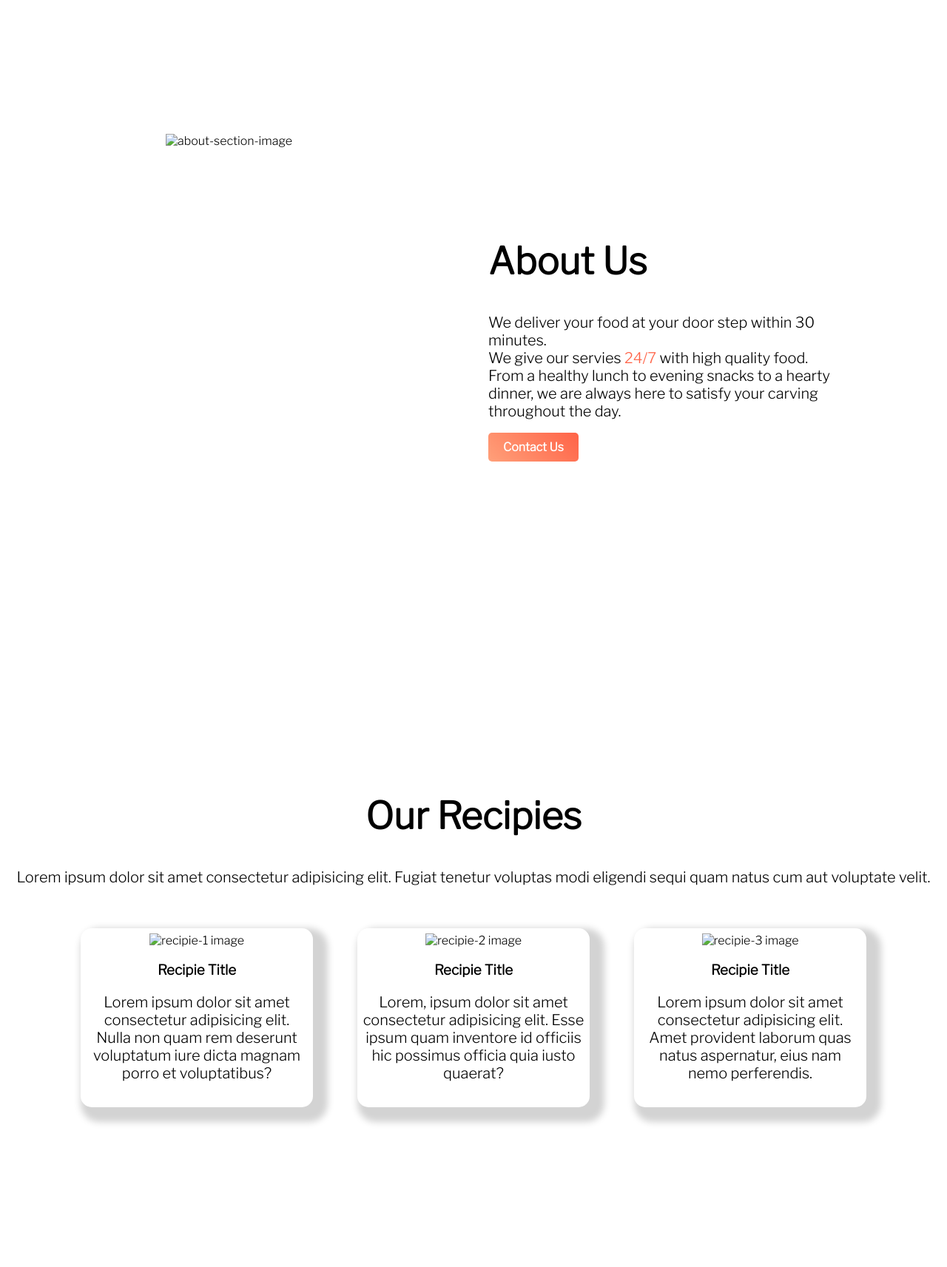
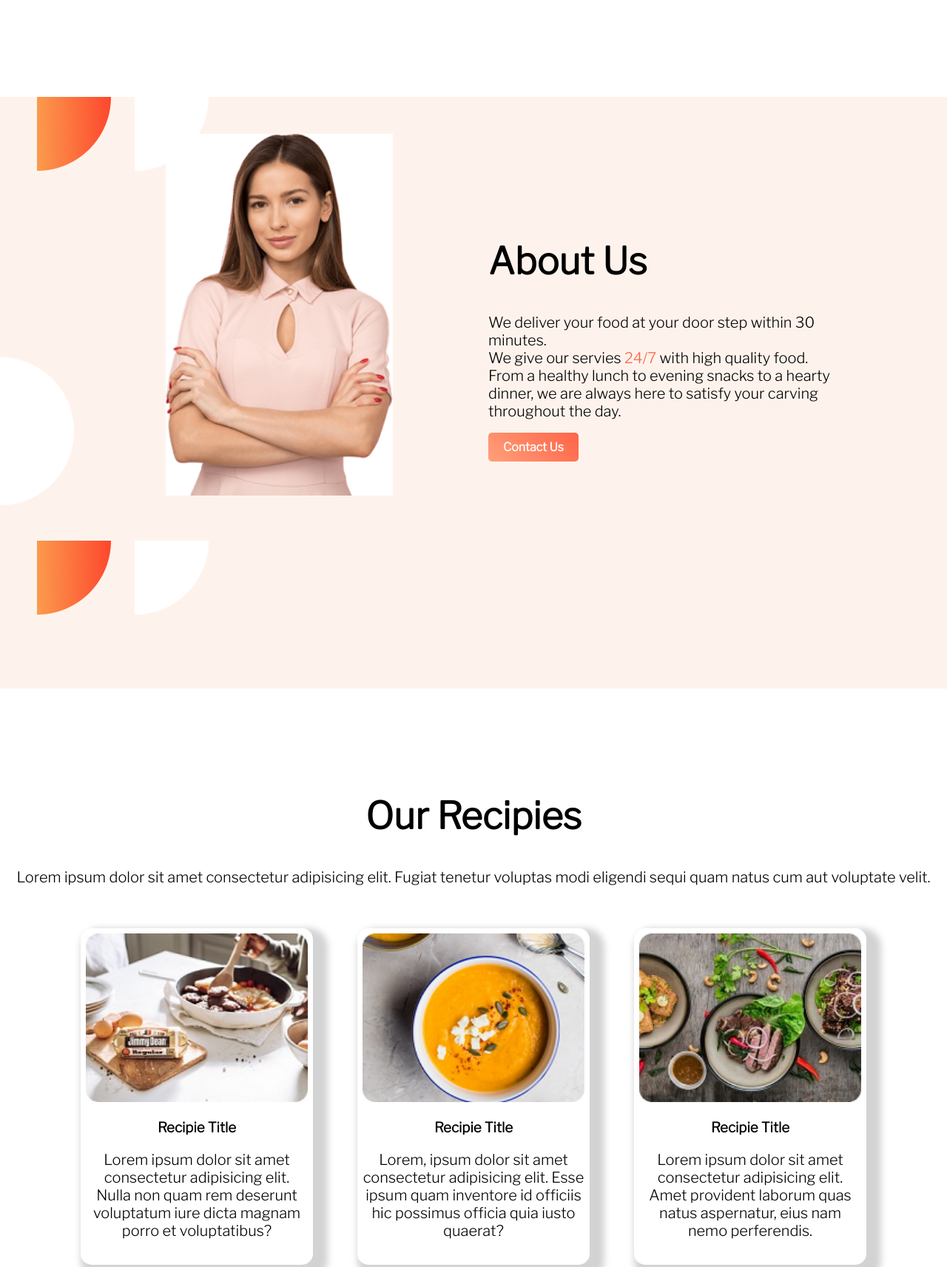
Before and after one commit to Diganta165/foodNetwork, a plain HTML site: page index.html in a window 1280 px wide. Shown: the part 720-2433 px from the top of the page at 74% size. Drawn offline with nearby package versions, Linux system fonts and the light colour scheme; the site is published under a folder, as on GitHub Pages, so addresses that start at the root find nothing.

Commit message:
changed all the photo name to lowercase

```diff
--- a/index.html
+++ b/index.html
@@ -28,13 +28,13 @@
                 <a class="link-button" target="_blank" href="https://github.com/Diganta165">Order Food</a>
             </div>
             <div class="half-width">
-                <img src="/images/introSection.png" alt="intro-section-image">
+                <img src="./images/intro-section.png" alt="intro-section-image">
             </div>
         </section>
 
         <section class="about-section">
             <div class="half-width">
-                <img src="/images/aboutSection.png" alt="about-section-image" />
+                <img src="./images/about-section.png" alt="about-section-image" />
             </div>
             <div class="half-width extra-padding">
                 <h1>About Us</h1>
@@ -54,7 +54,7 @@
             <div class="recipies">
                 <div class="recipie-card">
                     <div>
-                        <img src="/images/recipie-1.jpg" alt="recipie-1 image">
+                        <img src="./images/recipie-1.jpg" alt="recipie-1 image">
                     </div>
                     <h3><b>Recipie Title</b></h3>
                     <p>Lorem ipsum dolor sit amet consectetur adipisicing elit. Nulla non quam rem deserunt voluptatum
@@ -62,7 +62,7 @@
                 </div>
                 <div class="recipie-card">
                     <div>
-                        <img src="/images/recipie-2.png" alt="recipie-2 image">
+                        <img src="./images/recipie-2.png" alt="recipie-2 image">
                     </div>
                     <h3><b>Recipie Title</b></h3>
                     <p>Lorem, ipsum dolor sit amet consectetur adipisicing elit. Esse ipsum quam inventore id officiis
@@ -70,7 +70,7 @@
                 </div>
                 <div class="recipie-card">
                     <div>
-                        <img src="/images/recipie-3.jpg" alt="recipie-3 image">
+                        <img src="./images/recipie-3.jpg" alt="recipie-3 image">
                     </div>
                     <h3><b>Recipie Title</b></h3>
                     <p>Lorem ipsum dolor sit amet consectetur adipisicing elit. Amet provident laborum quas natus
--- a/style.css
+++ b/style.css
@@ -69,7 +69,7 @@ p{
 }
 
 .about-section{
-    background-image: url(/images/aboutSectionBackground.png);
+    background-image: url(./images/about-section-background.png);
 
 }
 
```
Also changed, not shown: images/about-section-background.png (renamed from images/aboutSectionBackground.png), images/about-section.png (renamed from images/aboutSection.png), images/intro-section.png (renamed from images/introSection.png).
